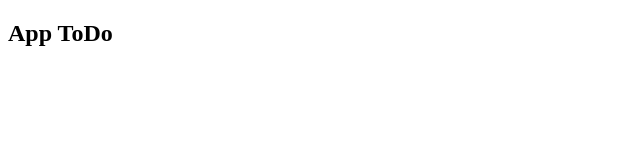
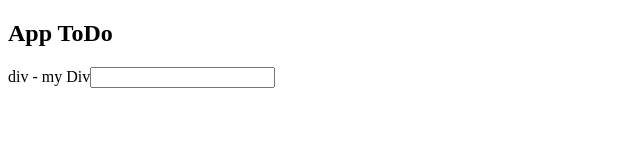
Before and after one commit to andrzej-stasinski/app-ToDo-in-JavaScript, a plain HTML site: page index.html in a window 1280 px wide. Shown: the whole page, without its empty margins (0-640 px from the left). Drawn offline with Linux system fonts and the light colour scheme.

Commit message:
render div with input

```diff
--- a/index.html
+++ b/index.html
@@ -4,8 +4,15 @@
     <meta charset="UTF-8">
     <meta name="viewport" content="width=device-width, initial-scale=1.0">
     <title>App ToDo</title>
-    <!-- <link rel="stylesheet" href="style.css"> -->
     <style>
+        .todo__task {
+            color: grey;
+            cursor: pointer;
+        }
+        .task__completed {
+            text-decoration: line-through;
+            color: red;
+        }
     </style>
 </head>
 <body>
--- a/script.js
+++ b/script.js
@@ -1,2 +1,24 @@
 'use strict'
-console.log('script')
+
+const renderInput = function() {
+    const input = document.createElement('input')
+    return input
+}
+
+const render = function() {
+    const div = document.createElement('div')
+    div.textContent = 'div - my Div'
+
+    const input = renderInput()
+    div.appendChild(input)
+
+    return div
+}
+
+const init = function(selector) {
+    const container = document.querySelector(selector)
+    const app = render()
+    container.appendChild(app)
+}
+
+init('.root')
```
